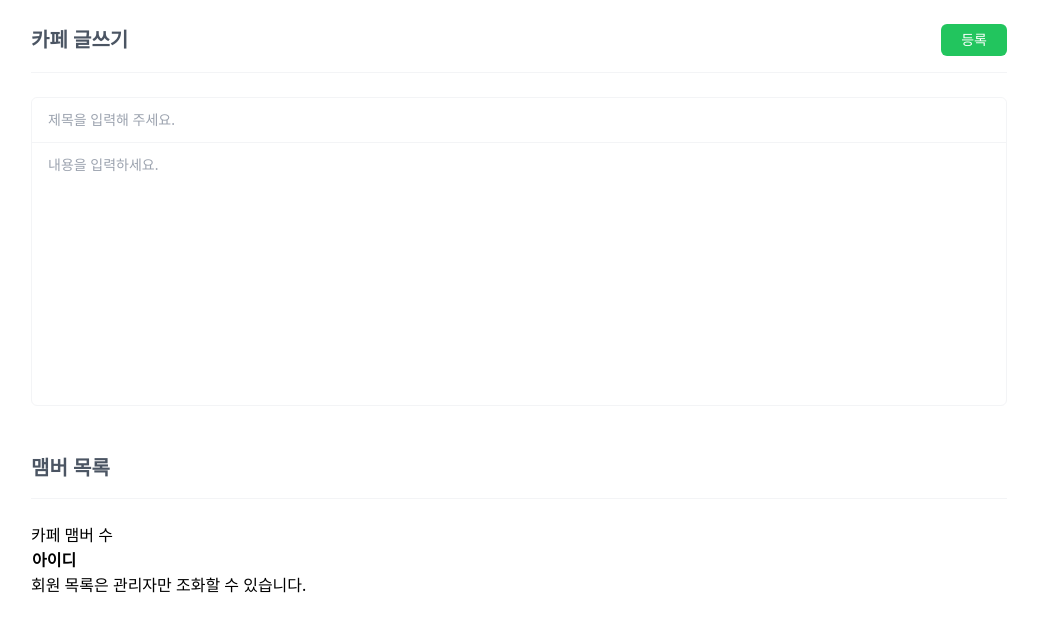
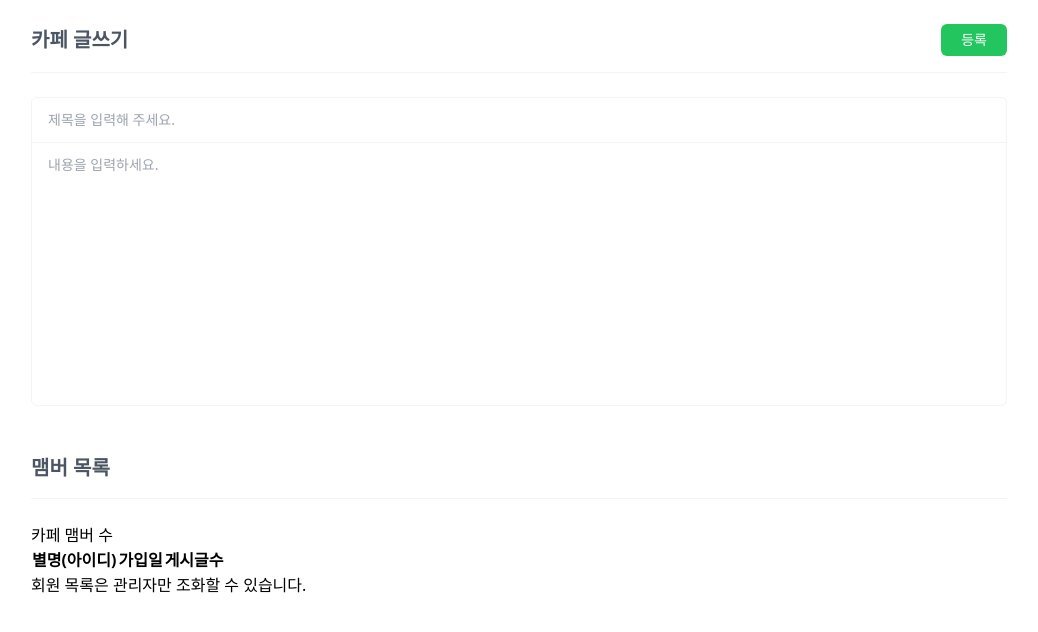
Before and after one commit to kjfcvx12/RedHat-Team-4, a React (Vite) app: page /member in a window 1280 px wide. Shown: the top 632 px of the page, without its empty margins (121-1159 px from the left). Built offline with nearby package versions, Linux system fonts and the light colour scheme.

Commit message:
add thead

```diff
--- a/src/components/Member.jsx
+++ b/src/components/Member.jsx
@@ -18,7 +18,9 @@ const Member = () => {
             <table>
                 <thead>
                 <tr>
-                    <th>아이디</th>
+                    <th>별명(아이디)</th>
+                    <th>가입일</th>
+                    <th>게시글수</th>
                 </tr>
                 </thead>
             </table>
```
